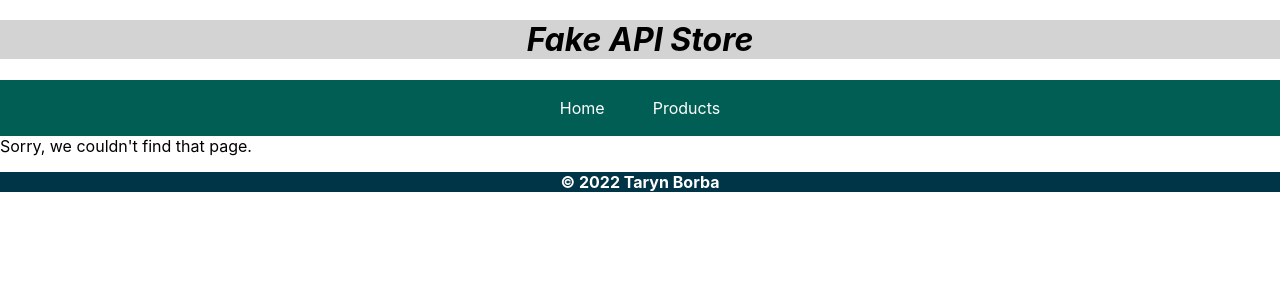
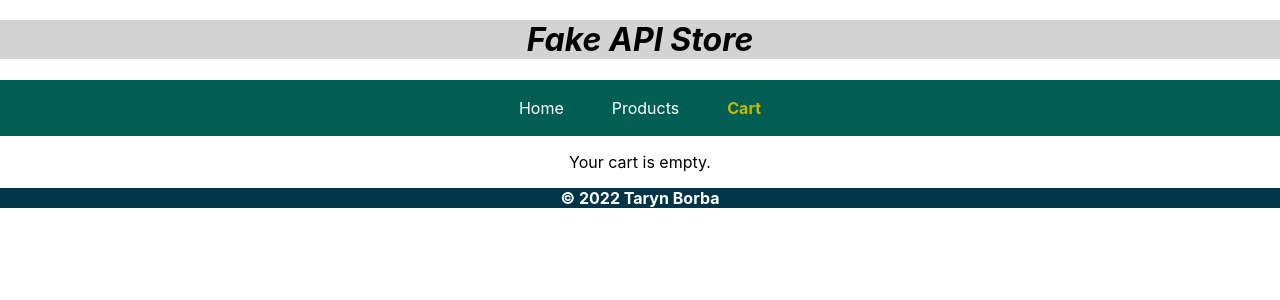
Before and after one commit to tborba1/react-final-project, a React (Create React App) app: page /cart in a window 1280 px wide. Shown: the top 300 px of the page. Built offline with nearby package versions, Linux system fonts and the light colour scheme.

Commit message:
added Cart page with basic setup and added NavLink

```diff
--- a/src/App.js
+++ b/src/App.js
@@ -3,6 +3,7 @@ import { BrowserRouter, Routes, Route } from 'react-router-dom';
 import HeaderFooter from './components/HeaderFooter';
 import Home from './pages/Home' ;
 import Products from './pages/Products';
+import Cart from './pages/Cart';
 import NotFound from './components/NotFound';
 
 function App() {
@@ -15,7 +16,7 @@ function App() {
             <Route index element={<Home />} />
             <Route path="/products" element={<Products />} />
             {/* <Route path="/products/:id" element={<ProductDetails />} /> */}
-            {/* <Route path="/cart" element={<Cart />} /> */}
+            <Route path="/cart" element={<Cart />} />
             {/* <Route path="/checkout" element={<Checkout />} />  */}
             <Route path="*" element={<NotFound />} />
           </Route>
--- a/src/components/HeaderFooter.js
+++ b/src/components/HeaderFooter.js
@@ -20,6 +20,9 @@ export default function HeaderFooter () {
             <NavLink to="/products" style={({ isActive} ) => styleByActiveStatus(isActive)}>
                 <HeaderLink>Products</HeaderLink>
             </NavLink>
+            <NavLink to="/cart" style={({ isActive} ) => styleByActiveStatus(isActive)}>
+                <HeaderLink>Cart</HeaderLink>
+            </NavLink>
         </NavBar>
         <Outlet />
         <Footer>
--- a/src/pages/Cart.js
+++ b/src/pages/Cart.js
@@ -1,2 +1,14 @@
 // Display a list of the products and their quantities in the cart
 // Allow products to be deleted from the cart
+
+import { Outlet } from "react-router-dom";
+
+export default function Cart () {
+
+    return (
+        <>
+            <p style={{textAlign: "center"}}>Your cart is empty.</p>
+            <Outlet />
+        </>
+    );
+}
```
